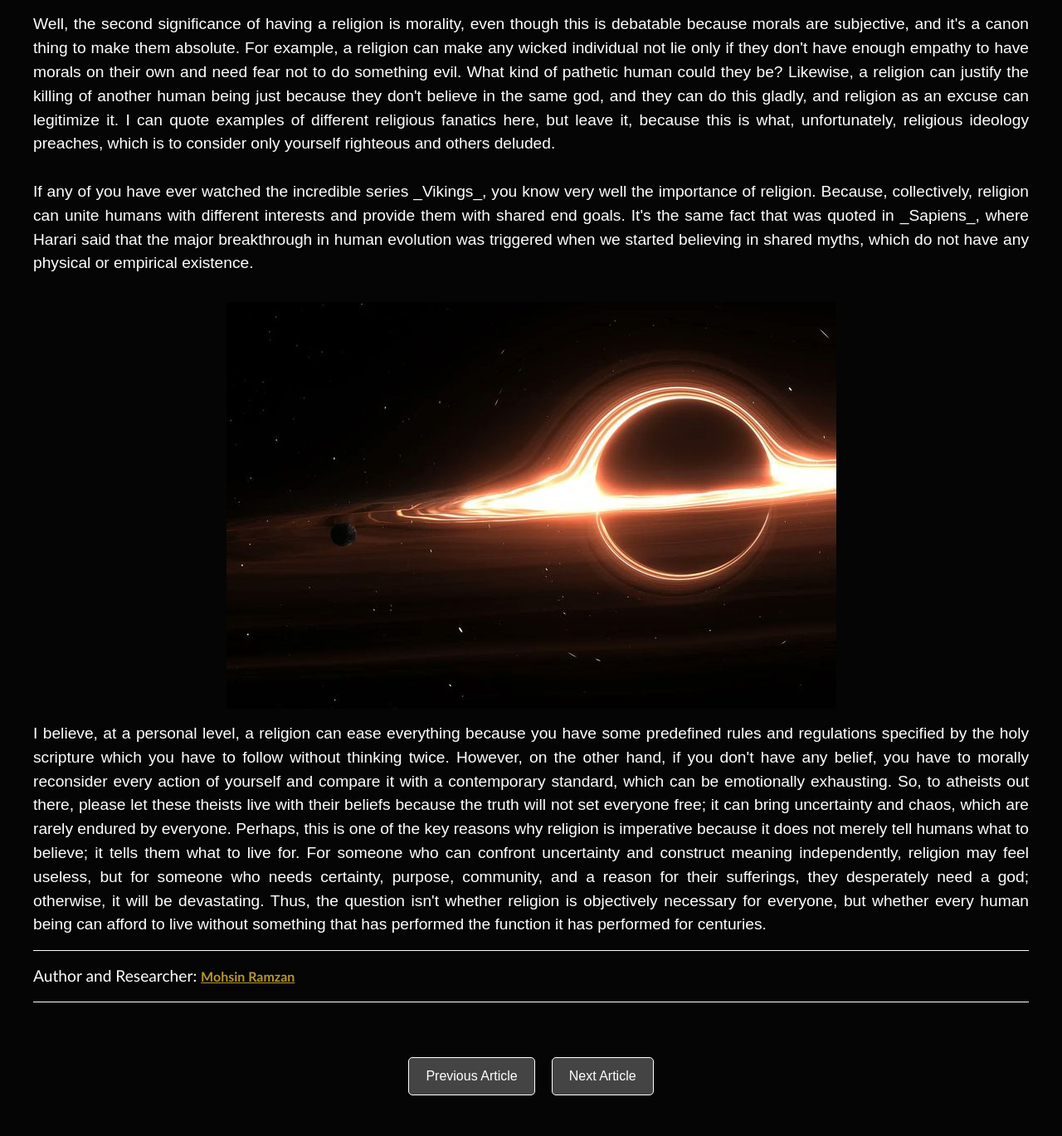
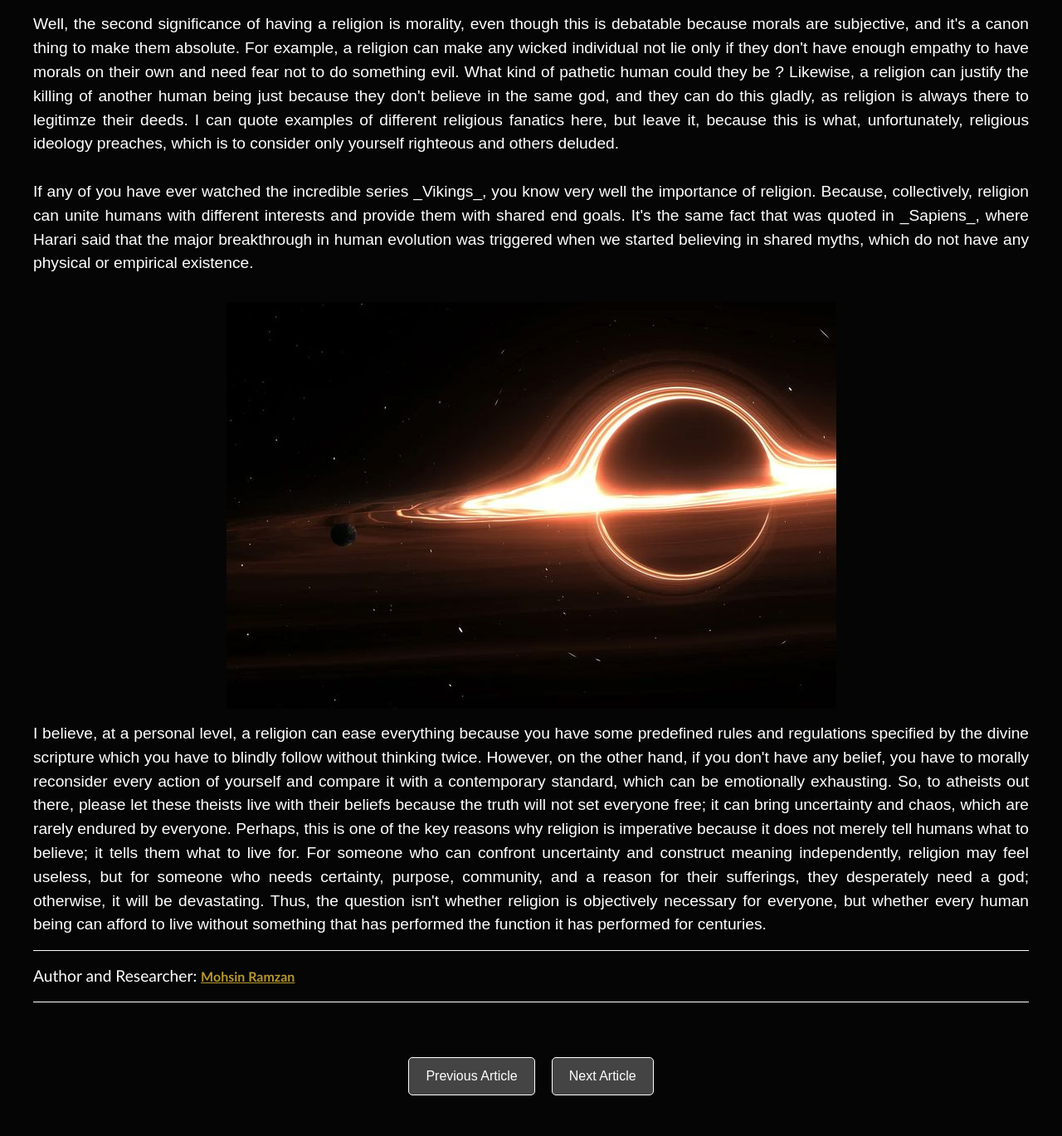
Before and after one commit to mohsinwarind/TheWiseSapiens, a Django app: template TWS/blogs/templates/blogs/blogs_pages/Significance_of_Religion.html in a window 1280 px wide. Shown: the part 1895-3264 px from the top of the page at 83% size. Run offline with Django 5.2, Linux system fonts and the light colour scheme; the template is opened without the code that fills it, so the values that code supplies are empty; some web fonts are replaced.

Commit message:
Fixing Blog$

```diff
--- a/TWS/blogs/templates/blogs/blogs_pages/Significance_of_Religion.html
+++ b/TWS/blogs/templates/blogs/blogs_pages/Significance_of_Religion.html
@@ -32,9 +32,9 @@
         <p id="paragraph1">
 
 
-I have recently started reading the renowned book by Albert Camus named _The Myth of Sisyphus_, and in it, he debates the legitimacy of suicide. And interestingly, there are multiple reasons which stop us from killing ourselves, and religion is one of the major ones, which is why I chose to discuss it.
+I have recently started reading the renowned book by Albert Camus named The Myth of Sisyphus and in it, he debates the legitimacy of suicide. And interestingly, there are multiple reasons which stop us from killing ourselves, and religion is one of the major ones, which is why I chose to discuss it.
 <br><br>
-With time, we all become too self-aware, unfortunately. Some don't, which is a good thing because ignorance is bliss. Otherwise, consuming literature and introspecting in depth holds enough power to make us insane. For instance, a few months back, I met a dearest human at a book fair (he may be reading this blog; if yes, hello dude ;) ). He attempted suicide, which was indeed a courageous thing for me, as I always find it hard to even think of taking my own life, knowing the fact that I have many dreams to achieve. Anyhow, the only thing that was weird about it was that he was religious. So, he put me in wonder: how come someone spiritual ends up attempting to take his life?
+With time, we all become too self-aware, unfortunately. Some don't, which is a good thing because ignorance is bliss. Otherwise, consuming literature and introspecting in depth holds enough power to make us insane. For instance, a few months back, I met a dearest human at a book fair [he may be reading this blog; if yes, hello dude ;) ]. He attempted suicide, which was indeed a courageous thing for me, as I always find it hard to even think of taking my own life, knowing the fact that I have many dreams to achieve. Anyhow, the only thing that was weird about it was that he was religious. So, he put me in wonder that how come someone spiritual ends up attempting to take his life?
 
 <div class="image-container">
             <img src="{% static "blogs/BlogsPhotos/BigBang3.jfif" %}" alt="Science Image" class="img-fluid my-3"> <!-- Add margin if needed -->
@@ -42,9 +42,9 @@ With time, we all become too self-aware, unfortunately. Some don't, which is a g
 
         <p id="paragraph2">
 
-            This question takes me back to one of the books of my beloved Harari, which was _21 Lessons for the 21st Century_, where he stated that if you love someone, you don't need to seek any other purpose for your existence. The love here doesn't only mean something romantic; it can be spiritual or maybe the love you have for your family or even for your own goals. So, as long as you have anything to love, you are going to strive to live daily for it and do all the other prerequisites that need to be done, no matter how meaningless it can be. In this contemporary modern world, we may have multiple distractions to not give us enough time to introspect; however, in ancient times, a few decades ago, life was way too different, and humans needed something to live for. Therefore, you can only understand the importance of religion if you don't have the luxury of this capitalist world. Also, anything that could be a reason for us to live can be a reason for us to die.
+            This question takes me back to one of the books of my beloved Harari, which was _21 Lessons for the 21st Century_, where he stated that if you love someone, you don't need to seek any other purpose for your existence. The love here doesn't only mean something romantic; it can be spiritual or maybe the love you have for your family or even for your own goals. So, as long as you have anything to love, you are going to strive to live daily for it and do all the other prerequisites that need to be done, no matter how meaningless it can be. In this contemporary modern world, we may have multiple distractions to not give us enough time to introspect; however, in ancient times, a few decades ago, life was way too different, and humans needed something to live for. Therefore, you can only understand the importance of religion if you don't have the luxury of this capitalist world. Also, anything that could be a reason for us to live can be at the same time , a reason for us to die.
             <br><br>
-I don't know about others, but the scripture of Manto can make sense too. You can literally feel so much while reading him, and I can put forth some hypotheses out of it, which are yet to be proven by any empirical evidence. The first observation is that you will find financially poor individuals more inclined towards religion, and they still try to live happily despite all the hardships and agony because they have faith, which tells them that they will have a reward for all of this. On the other hand, the richer you are, the more it will be obvious that you are secular because you have so many other things to live for and so many distractions. Lol, it just reminds me of the priest who used to curse these individuals who were distracted from religion because of all the luxuries they had, but his reason never satisfied me, weirdly.
+I don't know about others, but the scripture of Manto can make sense too. You can literally feel so much while reading him, and I can put forth some hypotheses out of it, which are yet to be proven by any empirical evidence but are worth introspecting. The first observation is that you will find financially poor individuals more inclined towards religion, and they still try to live happily despite all the hardships and agony because they have faith, which promise them reward in the after life for enduring all of this. On the other hand, the richer you are, the more it will be obvious that you are secular because you have so many other distractions to live for. Lol, it just reminds me of the priest who used to curse these individuals who were distracted from religion because of all the luxuries they had, but his reason never satisfied me, weirdly.
 
         </p>
         <div class="image-container">
@@ -52,7 +52,7 @@ I don't know about others, but the scripture of Manto can make sense too. You ca
         </div>
 
         <p id="paragraph3">
-           Well, the second significance of having a religion is morality, even though this is debatable because morals are subjective, and it's a canon thing to make them absolute. For example, a religion can make any wicked individual not lie only if they don't have enough empathy to have morals on their own and need fear not to do something evil. What kind of pathetic human could they be? Likewise, a religion can justify the killing of another human being just because they don't believe in the same god, and they can do this gladly, and religion as an excuse can legitimize it. I can quote examples of different religious fanatics here, but leave it, because this is what, unfortunately, religious ideology preaches, which is to consider only yourself righteous and others deluded.
+           Well, the second significance of having a religion is morality, even though this is debatable because morals are subjective, and it's a canon thing to make them absolute. For example, a religion can make any wicked individual not lie only if they don't have enough empathy to have morals on their own and need fear not to do something evil. What kind of pathetic human could they be ? Likewise, a religion can justify the killing of another human being just because they don't believe in the same god, and they can do this gladly, as religion is always there to legitimze their deeds. I can quote examples of different religious fanatics here, but leave it, because this is what, unfortunately, religious ideology preaches, which is to consider only yourself righteous and others deluded.
             <br><br>
 If any of you have ever watched the incredible series _Vikings_, you know very well the importance of religion. Because, collectively, religion can unite humans with different interests and provide them with shared end goals. It's the same fact that was quoted in _Sapiens_, where Harari said that the major breakthrough in human evolution was triggered when we started believing in shared myths, which do not have any physical or empirical existence.
         </p>
@@ -62,7 +62,7 @@ If any of you have ever watched the incredible series _Vikings_, you know very w
 
         <p id="paragraph4">
 
-        I believe, at a personal level, a religion can ease everything because you have some predefined rules and regulations specified by the holy scripture which you have to follow without thinking twice. However, on the other hand, if you don't have any belief, you have to morally reconsider every action of yourself and compare it with a contemporary standard, which can be emotionally exhausting. So, to atheists out there, please let these theists live with their beliefs because the truth will not set everyone free; it can bring uncertainty and chaos, which are rarely endured by everyone. Perhaps, this is one of the key reasons why religion is imperative because it does not merely tell humans what to believe; it tells them what to live for. For someone who can confront uncertainty and construct meaning independently, religion may feel useless, but for someone who needs certainty, purpose, community, and a reason for their sufferings, they desperately need a god; otherwise, it will be devastating. Thus, the question isn't whether religion is objectively necessary for everyone, but whether every human being can afford to live without something that has performed the function it has performed for centuries.
+        I believe, at a personal level, a religion can ease everything because you have some predefined rules and regulations specified by the divine scripture which you have to blindly follow without thinking twice. However, on the other hand, if you don't have any belief, you have to morally reconsider every action of yourself and compare it with a contemporary standard, which can be emotionally exhausting. So, to atheists out there, please let these theists live with their beliefs because the truth will not set everyone free; it can bring uncertainty and chaos, which are rarely endured by everyone. Perhaps, this is one of the key reasons why religion is imperative because it does not merely tell humans what to believe; it tells them what to live for. For someone who can confront uncertainty and construct meaning independently, religion may feel useless, but for someone who needs certainty, purpose, community, and a reason for their sufferings, they desperately need a god; otherwise, it will be devastating. Thus, the question isn't whether religion is objectively necessary for everyone, but whether every human being can afford to live without something that has performed the function it has performed for centuries.
 
 
         <p>
```
